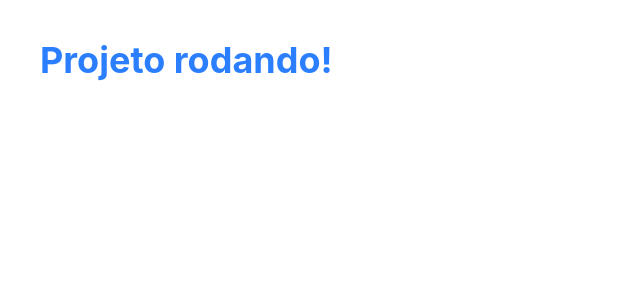
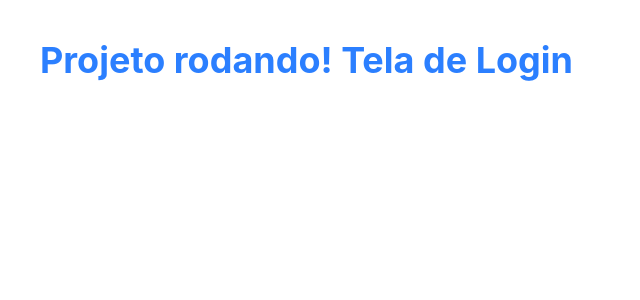
Before and after one commit to swetonyancelmo/agendamentos-ui, a React (Vite) app: page / in a window 1280 px wide. Shown: the top 300 px of the page, without its empty margins (0-640 px from the left). Built offline with nearby package versions, Linux system fonts and the light colour scheme.

Commit message:
feat: inicializa a tela de login

```diff
--- a/src/App.jsx
+++ b/src/App.jsx
@@ -4,6 +4,8 @@ function App() {
     <div className="p-10">
       <h1 className="text-4xl font-bold text-blue-500">
         Projeto rodando!
+
+        Tela de Login
       </h1>
     </div>
   )
```
